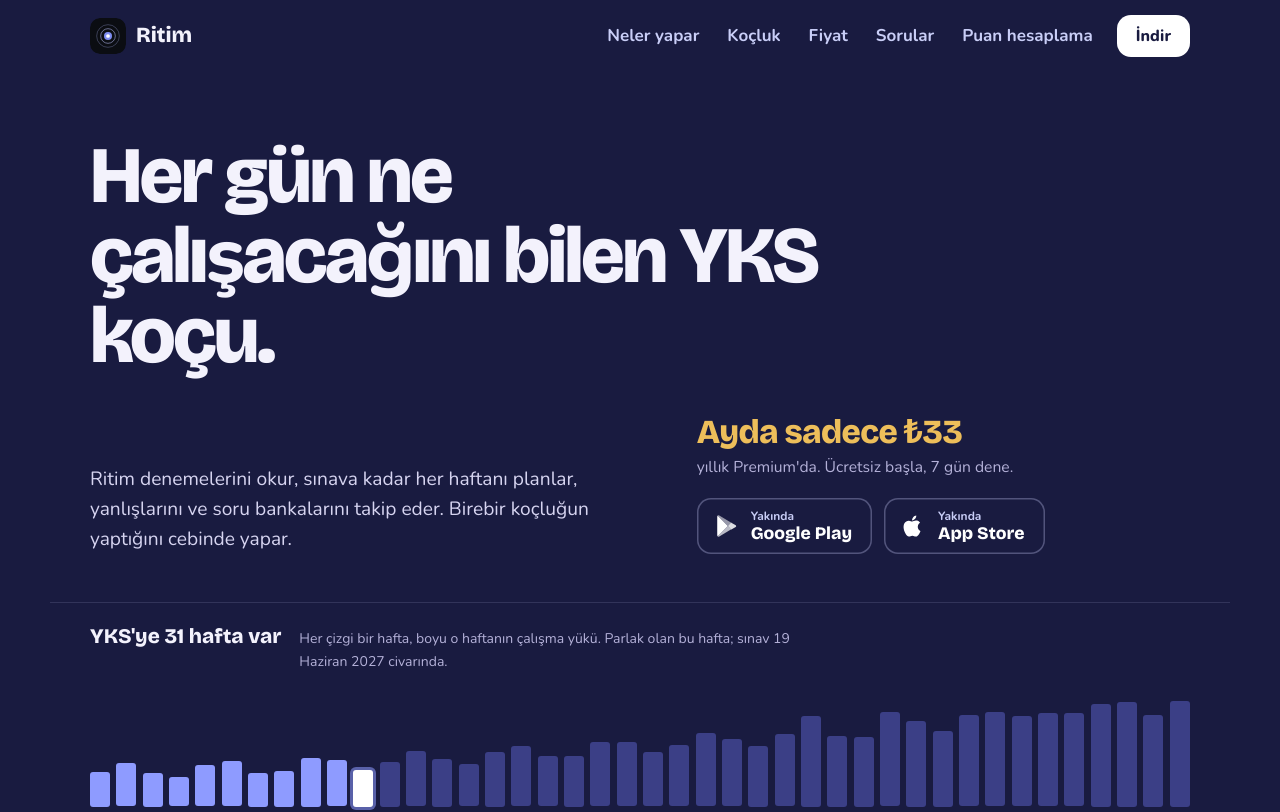
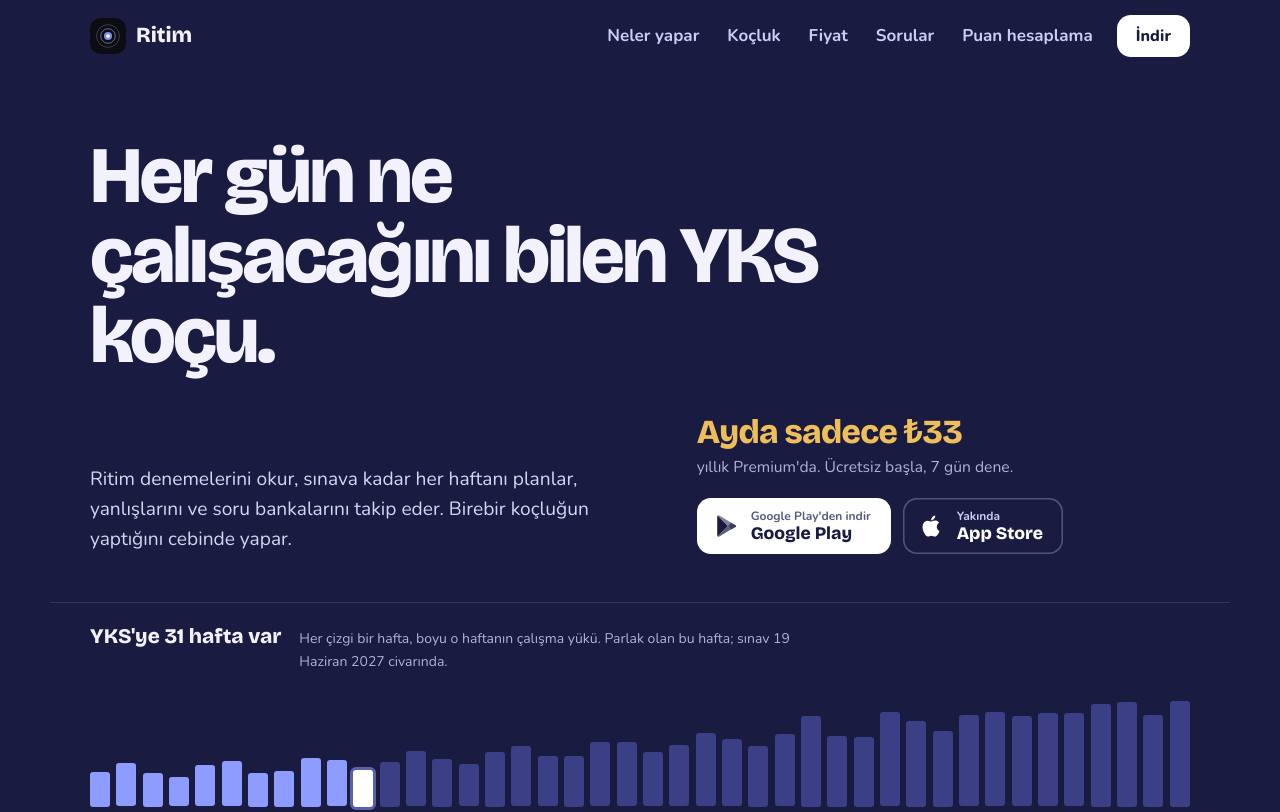
Before and after one commit to suesyazilim/ritimyks-site, a plain HTML site: page index.html in a window 1280 px wide. Shown: the top 812 px of the page. Drawn offline with nearby package versions, Linux system fonts and the light colour scheme.

Commit message:
Link Google Play listing

```diff
--- a/index.html
+++ b/index.html
@@ -28,6 +28,7 @@
     "url": "https://ritimyks.com/",
     "description": "Kişisel YKS koçu: deneme analizi, sıralama tahmini, haftalık plan, yanlış defteri ve soru bankası takibi.",
     "operatingSystem": "Android, iOS",
+    "downloadUrl": "https://play.google.com/store/apps/details?id=com.suayb.ritim",
     "applicationCategory": "EducationalApplication",
     "inLanguage": "tr",
     "offers": [
@@ -368,7 +369,7 @@
     // Mağaza linkleri tek yerden. Uygulama yayınlanınca gerçek linki yaz;
     // boş bırakılan mağaza "Yakında" olarak gösterilir.
     const STORE_LINKS = {
-      play: "",       // ör. https://play.google.com/store/apps/details?id=com.suayb.ritim
+      play: "https://play.google.com/store/apps/details?id=com.suayb.ritim",
       appstore: ""    // ör. https://apps.apple.com/tr/app/idXXXXXXXXXX
     };
     document.querySelectorAll("[data-store]").forEach((a) => {
```
